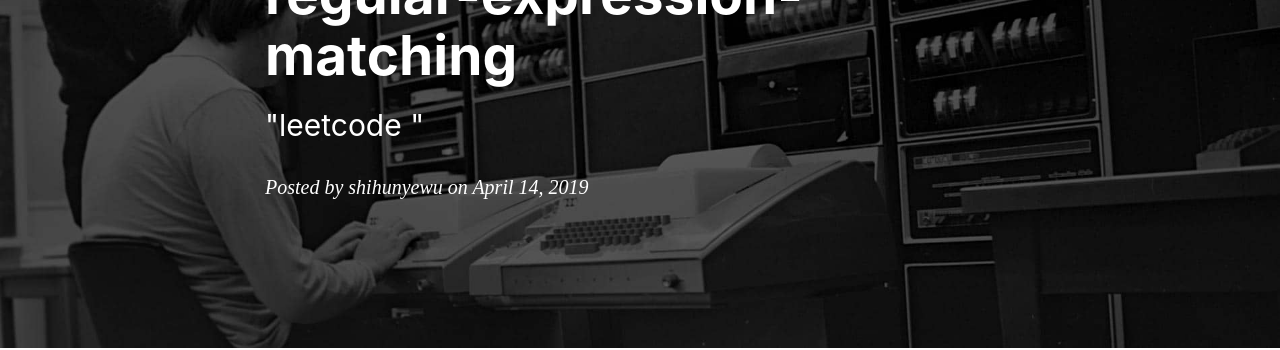
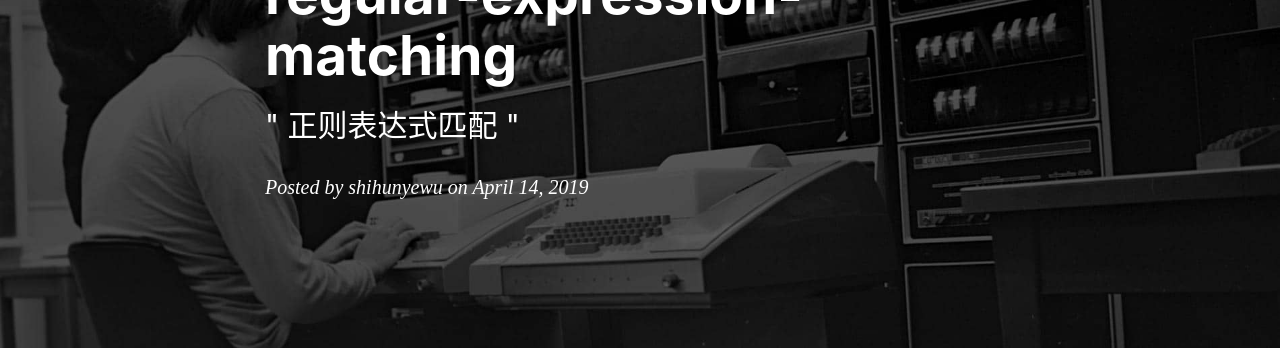
Before and after one commit to shihunyewu/shihunyewu.github.io, a Jekyll site: the page built from _posts/2019-04-14-regular-expression-matching.md, in a window 1280 px wide. Shown: the part 235-585 px from the top of the page. Built offline with Jekyll 4.4.1, drawn with Linux system fonts in a browser that asks for light colours; nearby versions of some CDN libraries; comment, search, counter and statistics services are not loaded.

Commit message:
正则表达式

```diff
--- a/_posts/2019-04-14-regular-expression-matching.md
+++ b/_posts/2019-04-14-regular-expression-matching.md
@@ -1,7 +1,7 @@
 ---
 layout:     post
 title:      "regular-expression-matching"
-subtitle:   " \"leetcode \""
+subtitle:   " \" 正则表达式匹配 \""
 date:       2019-04-14 11:11:11
 author:     "shihunyewu"
 header-img: "img/post-bg-unix-linux.jpg"
```
